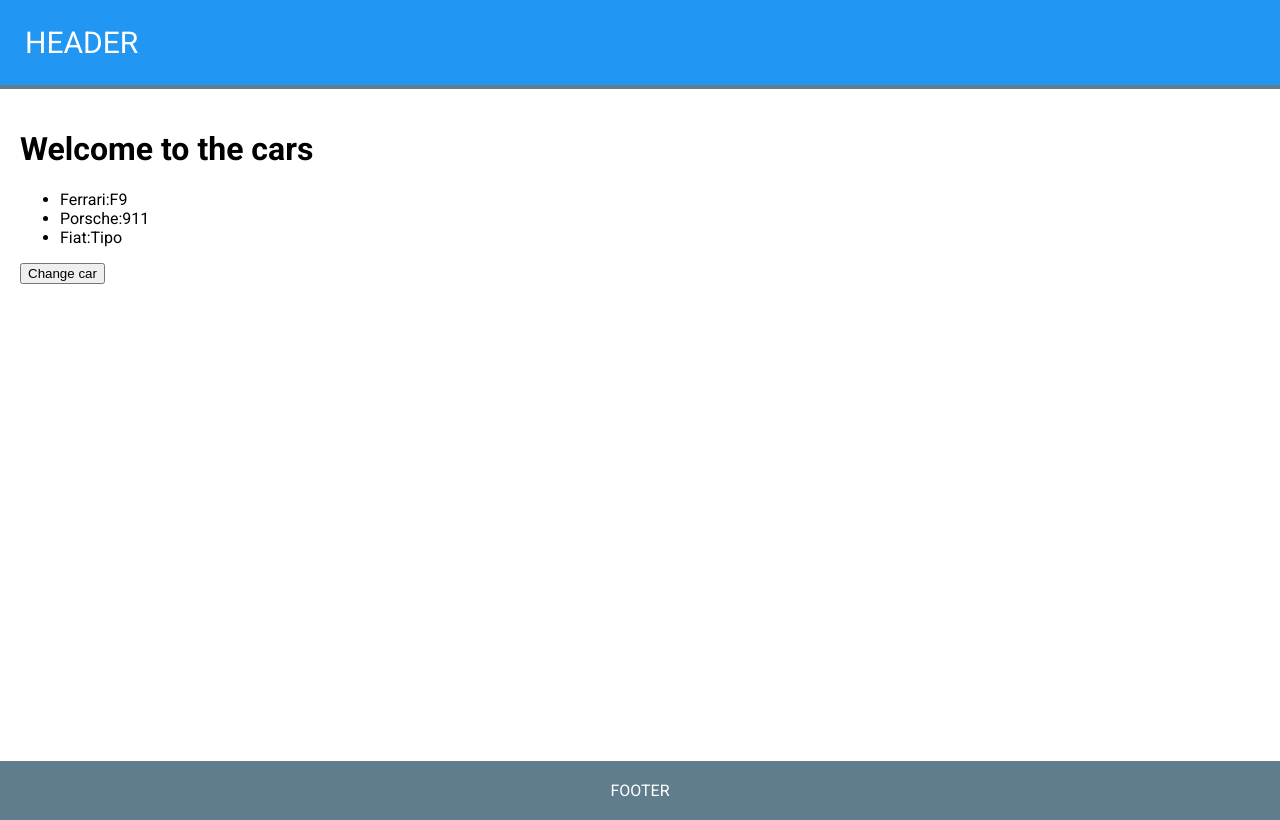
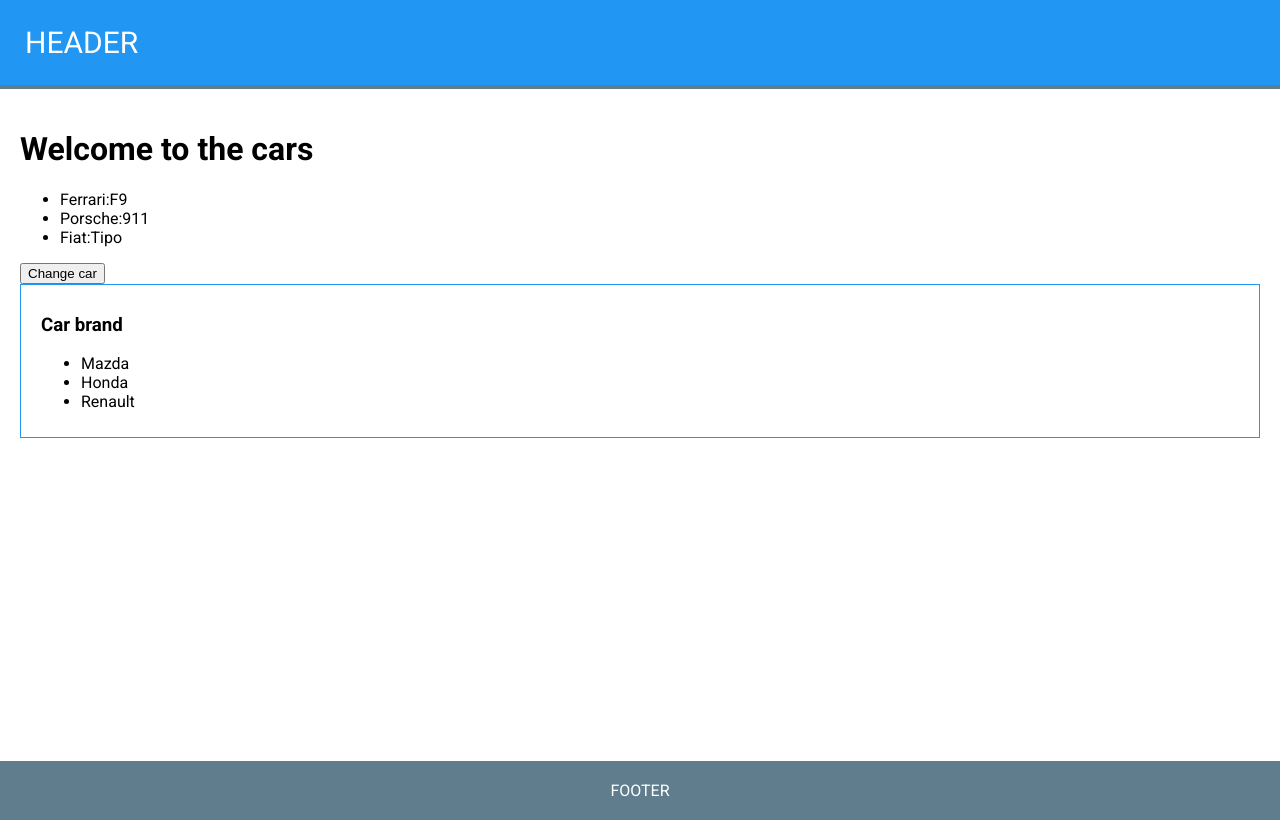
Before and after one commit to cbsajan/Vue-Comp-2022, a Vue app: page / in a window 1280 px wide. Built offline with nearby package versions, Linux system fonts and the light colour scheme.

Commit message:
12-Slots

```diff
--- a/src/App.vue
+++ b/src/App.vue
@@ -10,6 +10,13 @@
                     </li>
                 </ul>
                 <button @click="changeCar">Change car</button> -->
+                <car-brands>
+                    <ul>
+                        <li v-for="(brand,index) in brands" :key="index">
+                            {{ brand }}
+                        </li>
+                    </ul>
+                </car-brands>
             </div>
         <app-footer></app-footer>
     </div>
@@ -17,12 +24,15 @@
 
 <script>
     import compCars from './components/Cars/Cars-Main.vue';
+    import CarBrands from './components/Cars/Brand-Cars.vue';
     export default {
         components:{
-            compCars
+            compCars,
+            CarBrands
         },
         data(){
             return {
+                brands:['Mazda','Honda','Renault'],
                 cars:[
                     {model:'F9',brand:'Ferrari'},
                     {model:'911',brand:'Porsche'},
--- /dev/null
+++ b/src/components/Cars/Brand-Cars.vue
@@ -0,0 +1,24 @@
+><template>
+    <div class="car_brands">
+        <h3>Car brand</h3>
+        <slot></slot>
+    </div>
+</template>
+
+<script>
+export default {
+    data() {
+        return {
+
+        }
+    },
+}
+</script>
+
+<style scoped>
+
+    .car_brands {
+        border: 1px solid #2196f3;
+        padding:10px 20px
+    }
+</style>
--- a/vue.config.js
+++ b/vue.config.js
@@ -1,5 +1,4 @@
 const { defineConfig } = require('@vue/cli-service')
 module.exports = defineConfig({
-  transpileDependencies: true,
-  experimentalDisableTemplateSupport:true
+  transpileDependencies: true
 })
```
